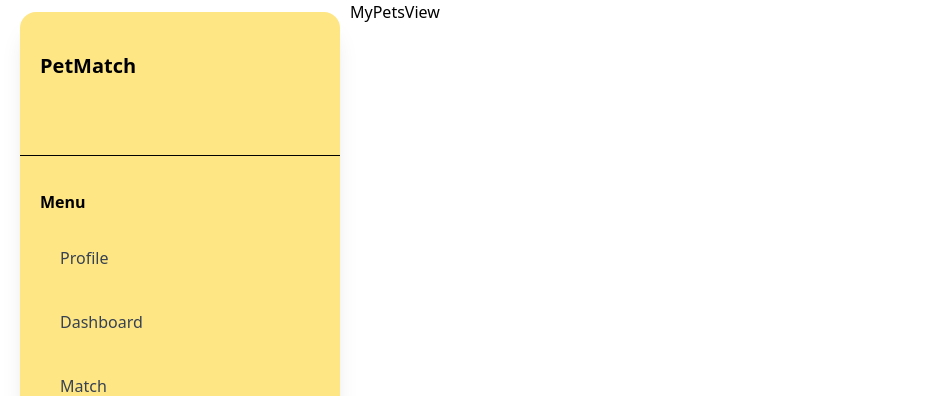
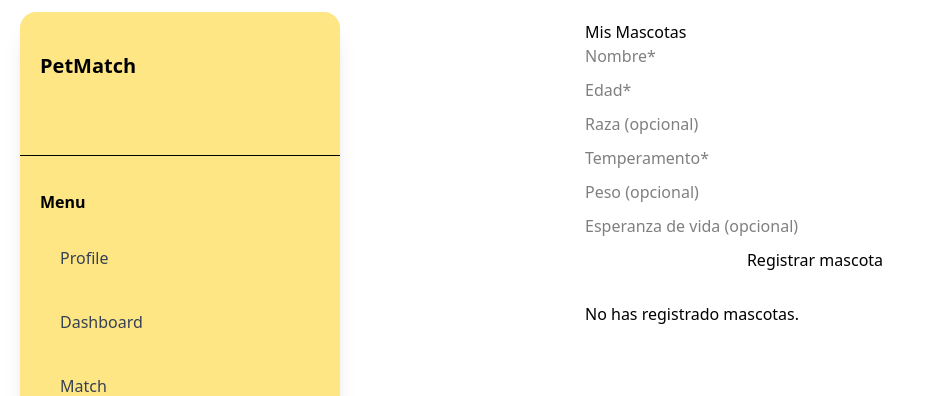
Before and after one commit to juanscr24/pet-match, a Next.js app: page /my-pets in a window 1280 px wide. Shown: the top 396 px of the page, without its empty margins (0-925 px from the left). Built offline with nearby package versions, Linux system fonts and the light colour scheme; data requests are answered from the project's data file; sample sign-in values are in the browser's storage; some icons are missing.

Commit message:
feat:WIP:petscrud

```diff
--- a/db.json
+++ b/db.json
@@ -33,7 +33,18 @@
       "role": "user"
     }
   ],
-  "pets": [],
+  "pets": [
+    {
+      "id": "7e7cde4e-4958-4f71-a42d-b8217594474a",
+      "name": "dada",
+      "age": "31",
+      "breed": "",
+      "temperament": "asad",
+      "weight": "",
+      "lifeExpectancy": "",
+      "userId": "cf25"
+    }
+  ],
   "adoptionRequests": [
     {
       "id": "r001",
--- a/src/components/views/MyPetsView/index.jsx
+++ b/src/components/views/MyPetsView/index.jsx
@@ -1,6 +1,109 @@
+// src/components/views/MyPetsView/index.jsx
+"use client";
+
+import { useEffect, useState } from "react";
+import axios from "axios";
+import { v4 as uuid } from "uuid";
+
+const API_URL = "http://localhost:3001/pets";
 
 export const MyPetsView = () => {
-    return (
-        <div>MyPetsView</div>
-    )
-}
+  const [myPets, setMyPets] = useState([]);
+  const [formData, setFormData] = useState({
+    name: "",
+    age: "",
+    breed: "",
+    temperament: "",
+    weight: "",
+    lifeExpectancy: ""
+  });
+  const [editingPetId, setEditingPetId] = useState(null);
+
+  const currentUser = typeof window !== "undefined" ? JSON.parse(localStorage.getItem("user")) : null;
+
+  const fetchPets = async () => {
+    const response = await axios.get(API_URL);
+    const filtered = response.data.filter(pet => pet.userId === currentUser?.id);
+    setMyPets(filtered);
+  };
+
+  useEffect(() => {
+    fetchPets();
+  }, []);
+
+  const handleChange = (e) => {
+    const { name, value } = e.target;
+    setFormData(prev => ({ ...prev, [name]: value }));
+  };
+
+  const handleSubmit = async (e) => {
+    e.preventDefault();
+    const { name, age, temperament } = formData;
+    if (!name || !age || !temperament) return alert("Nombre, edad y temperamento son obligatorios");
+
+    if (editingPetId) {
+      await axios.put(`${API_URL}/${editingPetId}`, { ...formData, userId: currentUser.id });
+      setEditingPetId(null);
+    } else {
+      const newPet = {
+        id: uuid(),
+        ...formData,
+        userId: currentUser.id
+      };
+      await axios.post(API_URL, newPet);
+    }
+    setFormData({ name: "", age: "", breed: "", temperament: "", weight: "", lifeExpectancy: "" });
+    fetchPets();
+  };
+
+  const handleDelete = async (id) => {
+    await axios.delete(`${API_URL}/${id}`);
+    fetchPets();
+  };
+
+  const handleEdit = (pet) => {
+    setFormData({
+      name: pet.name,
+      age: pet.age,
+      breed: pet.breed,
+      temperament: pet.temperament,
+      weight: pet.weight,
+      lifeExpectancy: pet.lifeExpectancy
+    });
+    setEditingPetId(pet.id);
+  };
+
+  return (
+    <div style={{ maxWidth: 500, margin: "0 auto", padding: 20 }}>
+      <h2>Mis Mascotas</h2>
+      <form onSubmit={handleSubmit} style={{ display: "flex", flexDirection: "column", gap: 10 }}>
+        <input name="name" value={formData.name} onChange={handleChange} placeholder="Nombre*" required />
+        <input name="age" value={formData.age} onChange={handleChange} placeholder="Edad*" required />
+        <input name="breed" value={formData.breed} onChange={handleChange} placeholder="Raza (opcional)" />
+        <input name="temperament" value={formData.temperament} onChange={handleChange} placeholder="Temperamento*" required />
+        <input name="weight" value={formData.weight} onChange={handleChange} placeholder="Peso (opcional)" />
+        <input name="lifeExpectancy" value={formData.lifeExpectancy} onChange={handleChange} placeholder="Esperanza de vida (opcional)" />
+        <button type="submit">{editingPetId ? "Actualizar" : "Registrar"} mascota</button>
+      </form>
+
+      <div style={{ marginTop: 30 }}>
+        {myPets.length === 0 ? (
+          <p>No has registrado mascotas.</p>
+        ) : (
+          myPets.map(pet => (
+            <div key={pet.id} style={{ border: "1px solid #ccc", padding: 10, marginBottom: 10 }}>
+              <h3>{pet.name}</h3>
+              <p>Edad: {pet.age}</p>
+              <p>Raza: {pet.breed || "No registrada"}</p>
+              <p>Temperamento: {pet.temperament}</p>
+              <p>Peso: {pet.weight || "No registrado"}</p>
+              <p>Esperanza de vida: {pet.lifeExpectancy || "No registrada"}</p>
+              <button onClick={() => handleEdit(pet)}>Editar</button>
+              <button onClick={() => handleDelete(pet.id)}>Eliminar</button>
+            </div>
+          ))
+        )}
+      </div>
+    </div>
+  );
+};
```
